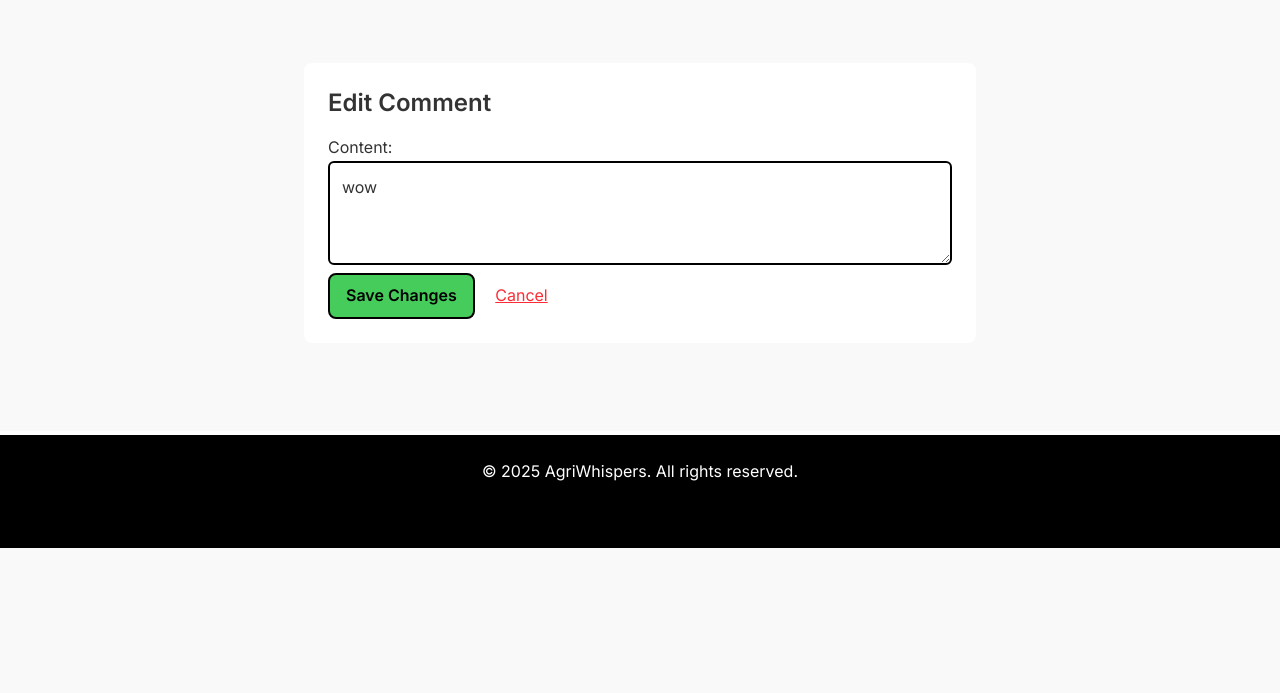
After one commit to rafiaksd/django-green-blog, a Django app: page /greenblog/comment/3/edit/ in a window 1280 px wide. The commit adds this page. Shown: the part 107-800 px from the top of the page. Run offline with Django 5.2, Linux system fonts and the light colour scheme; a user stored in the database is signed in; data comes from the database, SQL or seed files in the repository; both versions use the stored data as it was after the commit; some libraries are stand-ins or nearby versions.

Commit message:
option to edit, delete comments, fixed search carry over

```diff
--- a/blog/models.py
+++ b/blog/models.py
@@ -14,6 +14,8 @@ import re
 from urllib.parse import urlparse
 
 from PIL import Image
+
+from django.urls import reverse
 
 class Category(models.Model):
     name = models.CharField(max_length=100, unique=True)
@@ -141,6 +143,8 @@ class BlogPost(models.Model):
         except Exception as e:
             print(f"FAILED to RESIZE BLOG IMAGE: {img_path}, reason: {e}")
 
+    def get_absolute_url(self):
+        return reverse('blog_detail', kwargs={'slug': self.slug})
 
     def __str__(self):
         return self.title
--- a/blog/templates/base.html
+++ b/blog/templates/base.html
@@ -127,6 +127,12 @@
             border-radius: 0.3rem;
         }
 
+        .round-img {
+            border-radius: 500px; /* makes it circular */
+            box-shadow: 0 4px 6px -1px rgba(0,0,0,0.1),
+                        0 2px 4px -1px rgba(0,0,0,0.06); /* shadow-md */
+        }
+
         .marker {
             background-color: yellow;
             padding: 0 3px;
@@ -161,12 +167,12 @@
     <div class="flex justify-between items-center w-full max-h-[70px]">
       <!-- Profile Picture -->
        <div class="flex-grow max-w-[80px] md:max-w-[100px] object-cover">
-        <img src="{% static 'images/actual_pfp.jpg' %}" style="border-radius: 500px;" alt="Profile Picture">
+        <img src="{% static 'images/camera_shot.png' %}" class="round-img" style="border-radius: 10px;" alt="Profile Picture">
         </div>
 
       <!-- Title in Center -->
-      <h1 class="text-2xl sm:text-3xl md:text-4xl font-extrabold uppercase text-black text-center flex-grow">
-        My Blog Website
+      <h1 class="text-2xl sm:text-3xl md:text-4xl font-extrabold text-black text-center flex-grow">
+        AgriWhispers
       </h1>
 
       <!-- Hamburger Button (only visible on small screens) -->
@@ -253,7 +259,7 @@
 
     <!-- Footer -->
     <footer class="bg-black text-white text-center py-6 mt-16 border-t-4 border-treegreen pb-16">
-        <p>© {{ current_time.year }} My Blog. All rights reserved.</p>
+        <p>© {{ current_time.year }} AgriWhispers. All rights reserved.</p>
     </footer>
 </body>
 </html>
--- /dev/null
+++ b/blog/templates/blog/edit_comment.html
@@ -0,0 +1,15 @@
+{% extends 'base.html' %}
+
+{% block content %}
+<div class="max-w-2xl mx-auto p-6 bg-white rounded-lg mt-10">
+    <h2 class="text-2xl font-bold mb-4">Edit Comment</h2>
+    <form method="post">
+        {% csrf_token %}
+        {{ form.as_p }}
+        <button type="submit" class="px-4 py-2 bg-treegreen text-black font-semibold border-2 border-black hover:bg-black hover:text-treegreen rounded-lg">
+            Save Changes
+        </button>
+        <a href="{{ form.instance.post.get_absolute_url }}" class="ml-4 text-red-500 underline">Cancel</a>
+    </form>
+</div>
+{% endblock %}
--- a/blog/urls.py
+++ b/blog/urls.py
@@ -10,4 +10,7 @@ urlpatterns = [
     path('post/<slug:slug>/', views.blog_detail, name='blog_detail'),
     path('ckeditor/upload/', upload_ckeditor_image, name='ckeditor-upload'),
     path('about/', views.about, name='about'),
+
+    path('comment/<int:pk>/edit/', views.edit_comment, name='edit_comment'),
+    path('comment/<int:pk>/delete/', views.delete_comment, name='delete_comment'),
 ]
--- a/blog/views.py
+++ b/blog/views.py
@@ -3,7 +3,10 @@ from .models import BlogPost, Category, Tag
 from .forms import CustomUserCreationForm
 from django.shortcuts import redirect
 
+from django.contrib.auth.decorators import login_required
+from .models import Comment
 from .forms import CommentForm
+from django.http import HttpResponseForbidden
 
 from django.core.paginator import Paginator
 from django.db.models import Q
@@ -173,3 +176,36 @@ def search_posts(request):
 
 def about(request):
     return render(request, 'pages/about.html')
+
+@login_required
+def edit_comment(request, pk):
+    comment = get_object_or_404(Comment, pk=pk)
+
+    # Only allow the comment owner to edit
+    if comment.user != request.user:
+        return HttpResponseForbidden("You are not allowed to edit this comment.")
+
+    if request.method == 'POST':
+        form = CommentForm(request.POST, instance=comment)
+        if form.is_valid():
+            form.save()
+            return redirect(comment.post.get_absolute_url())  # redirect back to the blog post
+    else:
+        form = CommentForm(instance=comment)
+
+    return render(request, 'blog/edit_comment.html', {'form': form})
+
+@login_required
+def delete_comment(request, pk):
+    comment = get_object_or_404(Comment, pk=pk)
+
+    # Only allow the comment owner to delete
+    if comment.user != request.user:
+        return HttpResponseForbidden("You are not allowed to delete this comment.")
+
+    if request.method == 'POST':
+        post_url = comment.post.get_absolute_url()
+        comment.delete()
+        return redirect(post_url)
+
+    return render(request, 'blog/delete_comment.html', {'comment': comment})
```
Also changed, not shown: blog/templates/blog/blog_detail.html (+18 -8 lines), blog/templates/blog/blog_list.html (+11 -11 lines), blog/templates/blog/delete_comment.html (added, +14 -0 lines), blog/templates/pages/about.html (+4 -4 lines), db.sqlite3, 1 other file.
